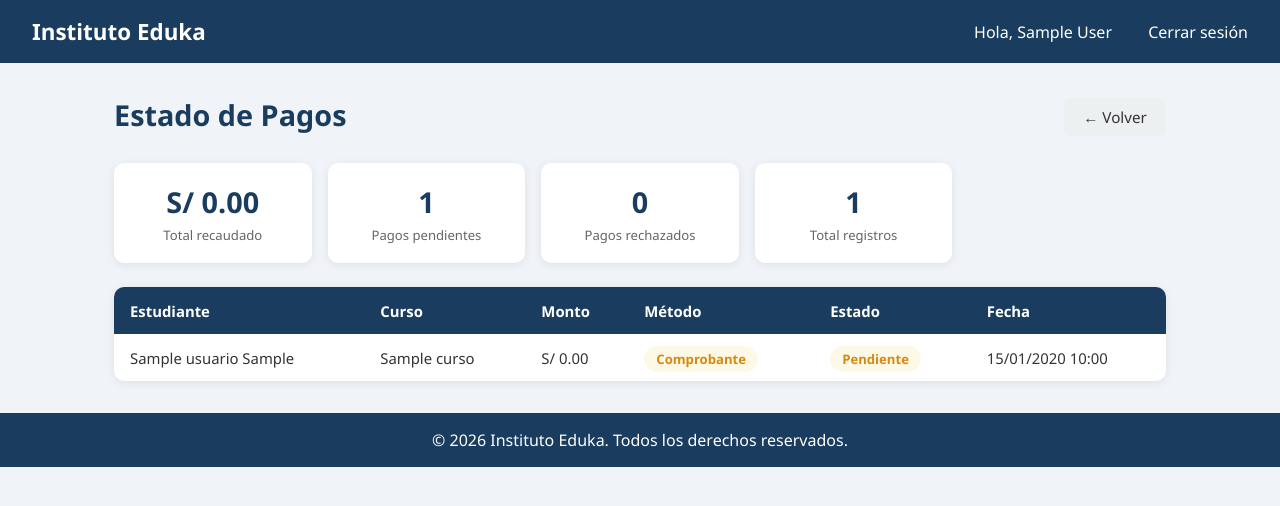
After one commit to Juanc730/eduka, a PHP site: page /eduka/modules/reportes/reporte_pagos.php in a window 1280 px wide. The commit adds this page. Shown: the top 506 px of the page. Run offline with PHP 8.4, Linux system fonts and the light colour scheme; the visitor is signed in with stand-in values (Sample User, id 1); tables that the repository leaves empty or names only in its code hold one stand-in row (values such as "Sample post").

Commit message:
reportes

```diff
--- a/assets/css/style.css
+++ b/assets/css/style.css
@@ -280,3 +280,48 @@ body {
     border-radius: 5px;
     color: #1e8449;
 }
+
+/* Reportes - resumen */
+.reporte-resumen {
+    display: grid;
+    grid-template-columns: repeat(auto-fill, minmax(180px, 1fr));
+    gap: 1rem;
+    margin-bottom: 1rem;
+}
+.resumen-card {
+    background: white;
+    border-radius: 10px;
+    padding: 1.2rem;
+    box-shadow: 0 2px 10px rgba(0,0,0,0.08);
+    display: flex;
+    flex-direction: column;
+    align-items: center;
+    text-align: center;
+}
+.resumen-num {
+    font-size: 1.8rem;
+    font-weight: 700;
+    color: #1a3c5e;
+}
+.resumen-label {
+    font-size: 0.82rem;
+    color: #666;
+    margin-top: 0.3rem;
+}
+
+/* Barra de ocupación */
+.barra-container {
+    background: #ecf0f1;
+    border-radius: 10px;
+    height: 10px;
+    width: 100%;
+    margin-bottom: 0.2rem;
+}
+.barra-fill {
+    height: 10px;
+    border-radius: 10px;
+    transition: width 0.3s;
+}
+.barra-verde   { background: #27ae60; }
+.barra-amarilla{ background: #f39c12; }
+.barra-roja    { background: #e74c3c; }
--- /dev/null
+++ b/modules/reportes/reporte_pagos.php
@@ -0,0 +1,85 @@
+<?php
+require_once '../../includes/header.php';
+require_once '../../config/database.php';
+
+if (!isset($_SESSION['usuario_id']) || $_SESSION['rol'] !== 'administrador') {
+    header('Location: /eduka/login.php');
+    exit;
+}
+
+$pagos = $pdo->query("SELECT p.*,
+                             CONCAT(u.nombre, ' ', u.apellido) AS estudiante,
+                             c.nombre AS curso
+                      FROM pagos p
+                      JOIN matriculas m ON p.matricula_id = m.id
+                      JOIN usuarios u ON m.estudiante_id = u.id
+                      JOIN cursos c ON m.curso_id = c.id
+                      ORDER BY p.fecha DESC")->fetchAll();
+
+$total_aprobado  = array_sum(array_column(array_filter($pagos, fn($p) => $p['estado'] === 'aprobado'), 'monto'));
+$total_pendiente = count(array_filter($pagos, fn($p) => $p['estado'] === 'pendiente'));
+$total_rechazado = count(array_filter($pagos, fn($p) => $p['estado'] === 'rechazado'));
+?>
+
+<?php include '../../includes/navbar.php'; ?>
+
+<div class="dashboard-container">
+    <div class="page-header">
+        <h1>Estado de Pagos</h1>
+        <a href="/eduka/modules/reportes/index.php" class="btn-secondary">← Volver</a>
+    </div>
+
+    <div class="reporte-resumen">
+        <div class="resumen-card">
+            <span class="resumen-num">S/ <?= number_format($total_aprobado, 2) ?></span>
+            <span class="resumen-label">Total recaudado</span>
+        </div>
+        <div class="resumen-card">
+            <span class="resumen-num"><?= $total_pendiente ?></span>
+            <span class="resumen-label">Pagos pendientes</span>
+        </div>
+        <div class="resumen-card">
+            <span class="resumen-num"><?= $total_rechazado ?></span>
+            <span class="resumen-label">Pagos rechazados</span>
+        </div>
+        <div class="resumen-card">
+            <span class="resumen-num"><?= count($pagos) ?></span>
+            <span class="resumen-label">Total registros</span>
+        </div>
+    </div>
+
+    <div class="table-container" style="margin-top:1.5rem;">
+        <table class="tabla">
+            <thead>
+                <tr>
+                    <th>Estudiante</th>
+                    <th>Curso</th>
+                    <th>Monto</th>
+                    <th>Método</th>
+                    <th>Estado</th>
+                    <th>Fecha</th>
+                </tr>
+            </thead>
+            <tbody>
+                <?php foreach ($pagos as $p): ?>
+                    <tr>
+                        <td><?= htmlspecialchars($p['estudiante']) ?></td>
+                        <td><?= htmlspecialchars($p['curso']) ?></td>
+                        <td>S/ <?= number_format($p['monto'], 2) ?></td>
+                        <td>
+                            <?php if ($p['metodo_verificacion'] === 'codigo'): ?>
+                                <span class="badge-activo">Código Yape</span>
+                            <?php else: ?>
+                                <span class="estado-badge estado-pendiente">Comprobante</span>
+                            <?php endif; ?>
+                        </td>
+                        <td><span class="estado-badge estado-<?= $p['estado'] ?>"><?= ucfirst($p['estado']) ?></span></td>
+                        <td><?= date('d/m/Y H:i', strtotime($p['fecha'])) ?></td>
+                    </tr>
+                <?php endforeach; ?>
+            </tbody>
+        </table>
+    </div>
+</div>
+
+<?php include '../../includes/footer.php'; ?>
```
Also changed, not shown: modules/reportes/index.php (+49 -0 lines), modules/reportes/reporte_cursos.php (added, +64 -0 lines), modules/reportes/reporte_matriculas.php (added, +141 -0 lines).
